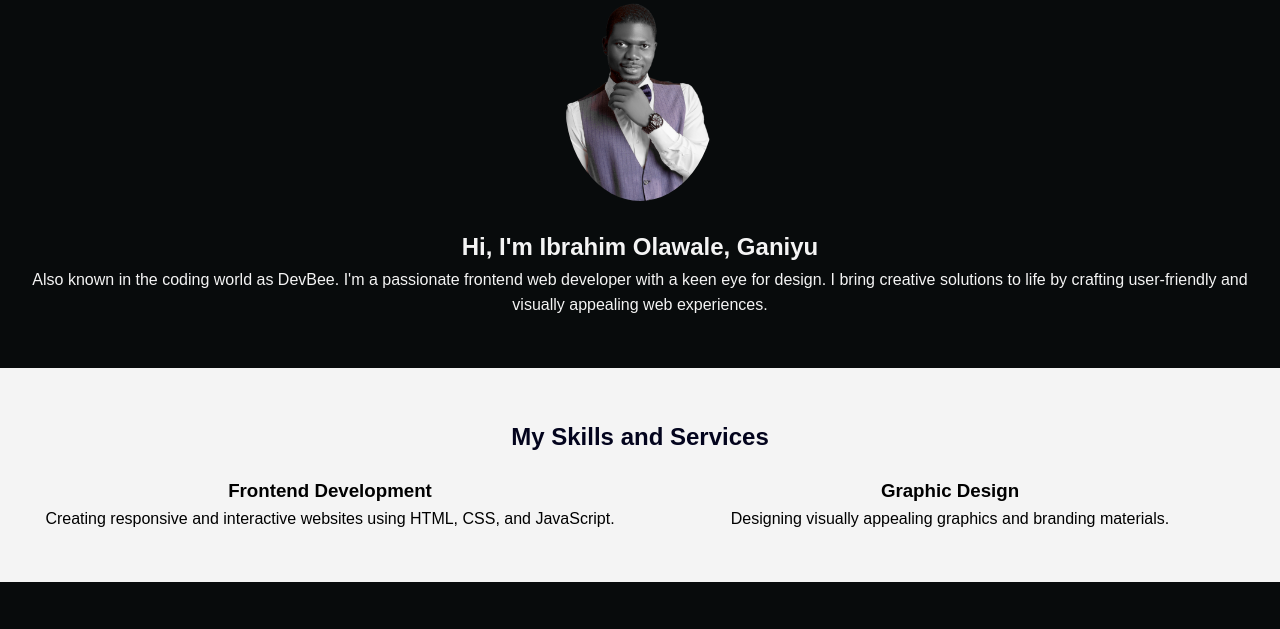
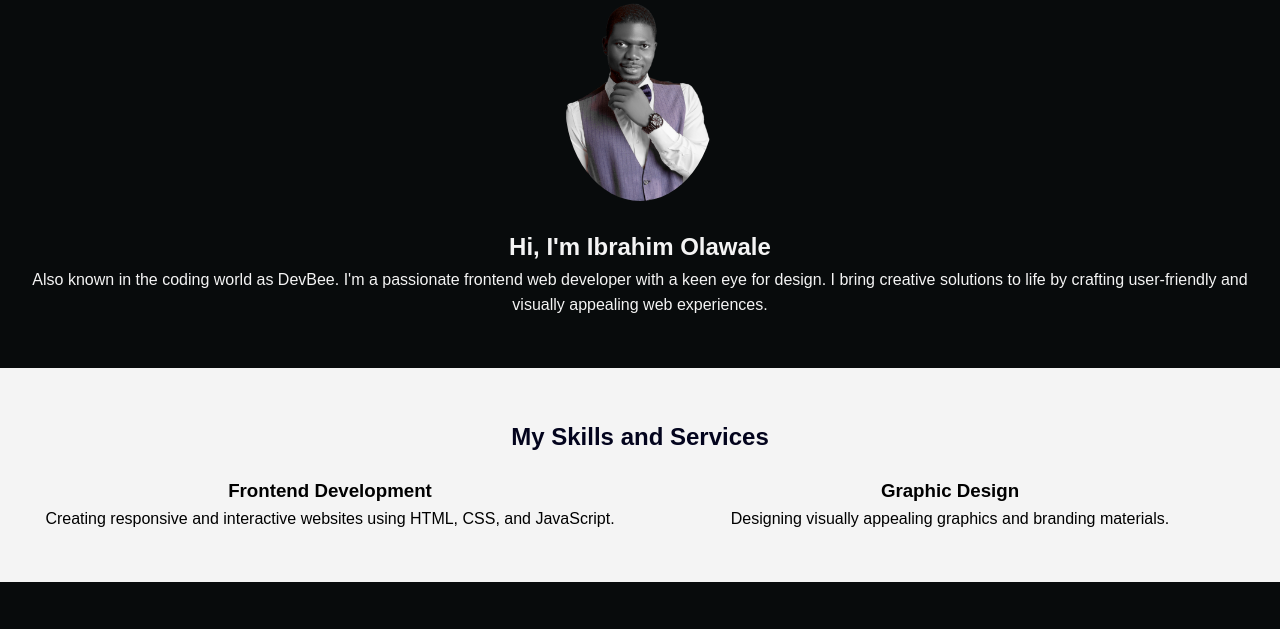
Before and after one commit to Walexsson/DevBee, a plain HTML site: page index.html in a window 1280 px wide. Shown: the part 929-1558 px from the top of the page. Drawn offline with Linux system fonts and the light colour scheme.

Commit message:
Update index.html

```diff
--- a/index.html
+++ b/index.html
@@ -62,7 +62,7 @@
 
         <section id="about" class="introduction">
             <img src="images/profile.png" alt="DevBee Profile Picture" class="profile-picture">
-            <h2>Hi, I'm Ibrahim Olawale, Ganiyu</h2>
+            <h2>Hi, I'm Ibrahim Olawale</h2>
             <p class="about">Also known in the coding world as DevBee. I'm a passionate frontend web developer with a keen eye for design. I bring creative solutions to life by crafting user-friendly and visually appealing web experiences.</p>
         </section>
 
```
